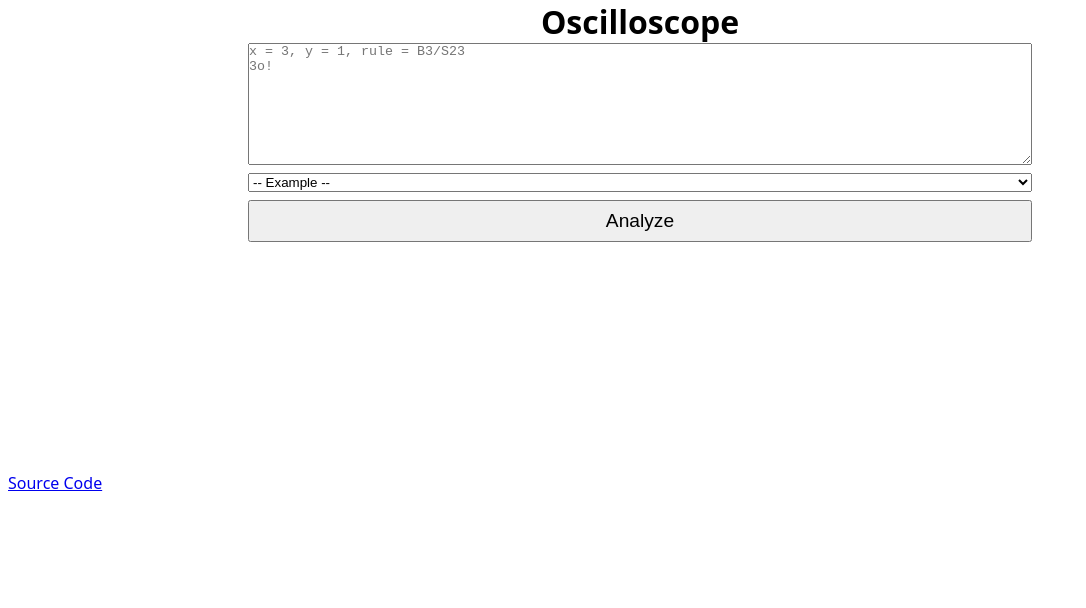
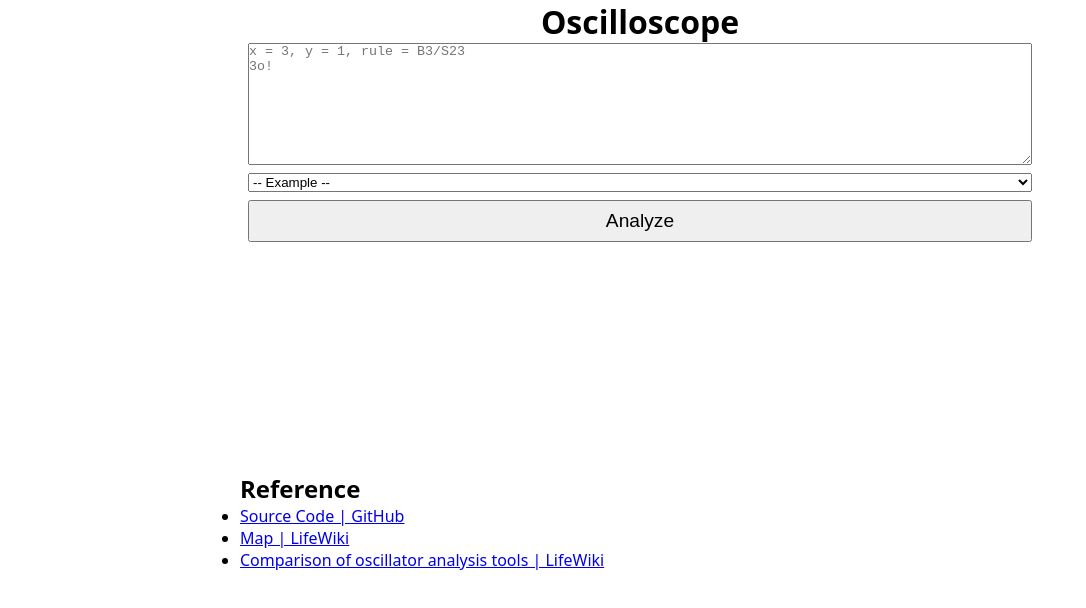
Before and after one commit to rei1024/oscilloscope, a website built with Vite: page index.html in a window 1280 px wide. Shown: the whole page, without its empty margins (0-1086 px from the left). Built offline with nearby package versions, Linux system fonts and the light colour scheme; some packages are replaced by stand-ins of ours.

Commit message:
feat: add reference

```diff
--- a/index.html
+++ b/index.html
@@ -10,12 +10,12 @@
 
     <meta
       name="description"
-      content="Oscilloscope is oscillator analyzer for cellular automata."
+      content="Oscilloscope is a oscillator analyzer for cellular automata."
     />
 
     <meta
       property="og:description"
-      content="Oscilloscope is oscillator analyzer for cellular automata."
+      content="Oscilloscope is a oscillator analyzer for cellular automata."
     />
 
     <link rel="canonical" href="https://rei1024.github.io/oscilloscope/" />
@@ -91,8 +91,24 @@
         </table>
       </div>
     </main>
-    <footer class="m-3" style="margin-top: 40px">
-      <a href="https://github.com/rei1024/oscilloscope">Source Code</a>
+    <footer>
+      <h2>Reference</h2>
+      <ul>
+        <li>
+          <a href="https://github.com/rei1024/oscilloscope"
+            >Source Code | GitHub</a
+          >
+        </li>
+        <li>
+          <a href="https://conwaylife.com/wiki/Map">Map | LifeWiki</a>
+        </li>
+        <li>
+          <a
+            href="https://conwaylife.com/wiki/Comparison_of_oscillator_analysis_tools"
+            >Comparison of oscillator analysis tools | LifeWiki</a
+          >
+        </li>
+      </ul>
     </footer>
   </body>
 </html>
--- a/src/style.css
+++ b/src/style.css
@@ -14,16 +14,22 @@ body {
 }
 
 main,
-header {
+header,
+footer {
   width: 800px;
   margin: auto;
 }
 
 @media (max-width: 800px) {
   main,
-  header {
+  header,
+  footer {
     width: auto;
   }
+}
+
+footer {
+  margin-top: 40px;
 }
 
 h1 {
@@ -44,10 +50,6 @@ main {
 
 .m-2 {
   margin: 4px;
-}
-
-.m-3 {
-  margin: 8px;
 }
 
 button {
```
Also changed, not shown: src/lib/analyzeOscillator.ts (+22 -0 lines).
